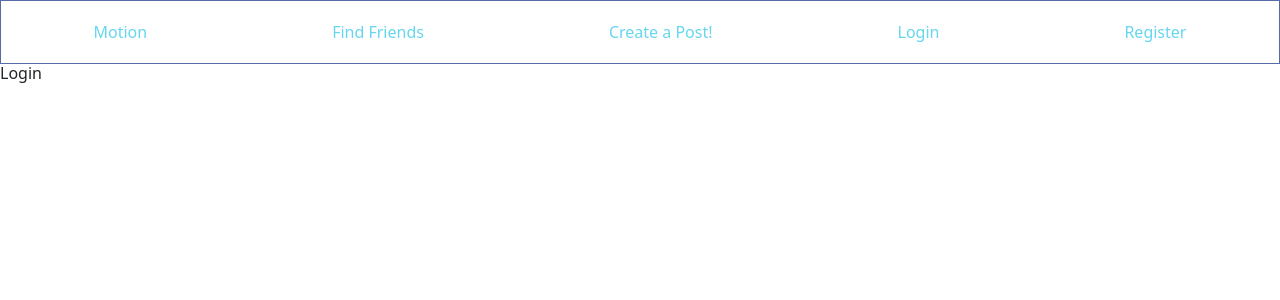
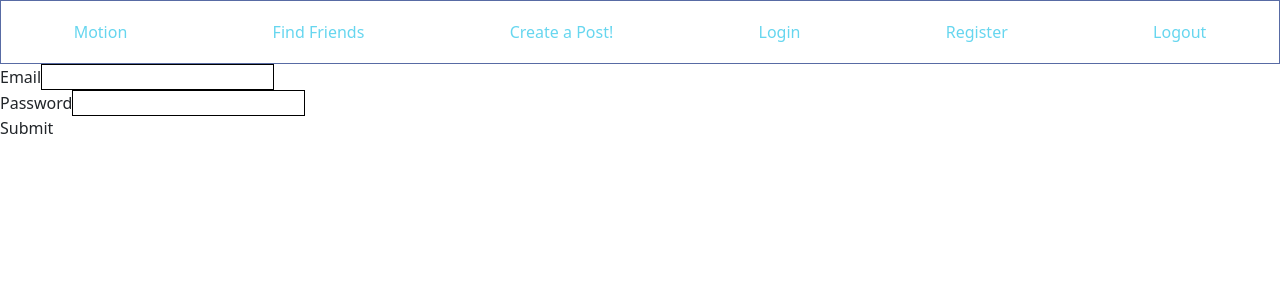
Before and after one commit to dininni8319/motion, a React (Create React App) app in the folder frontend/: page /login in a window 1280 px wide. Shown: the top 300 px of the page. Built offline with nearby package versions, Linux system fonts and the light colour scheme; no server answers.

Commit message:
feature login, logout, and register working proprerly

```diff
--- a/frontend/src/components/Context/Auth/index.js
+++ b/frontend/src/components/Context/Auth/index.js
@@ -9,8 +9,6 @@ export function AuthProvider(props) {
 
      const [ user, setUser ] = useState(JSON.parse(initialUser))
      const { url } = useContext(ConfigContext)
-      console.log(user);
-     console.log(url, 'url');
 
      const login = ( first_name, last_name, token, id ) => {
 
--- a/frontend/src/components/UI/Navbar/Navbar.js
+++ b/frontend/src/components/UI/Navbar/Navbar.js
@@ -1,7 +1,13 @@
 import { Link } from 'react-router-dom';
 import { NavbarStyle } from './NavbarStyle.js';
+import { useContext } from 'react';
+import { AuthContext } from './../../Context/Auth/index';
 
 const Navbar = () => {
+
+    const { logout } = useContext(AuthContext)
+    console.log(logout);
+
     return (
         <nav>
             <NavbarStyle>
@@ -21,6 +27,9 @@ const Navbar = () => {
                 <li>
                     <Link to="/register">Register</Link>
                 </li>
+                <li>
+                    <button onClick={logout}>Logout</button>
+                </li>
             </NavbarStyle>
         </nav>
     );
--- a/frontend/src/components/Views/AddPost/Login/Login.js
+++ b/frontend/src/components/Views/AddPost/Login/Login.js
@@ -1,5 +1,47 @@
+import useInput from '../../../../Hooks/useInput';
+import { useContext } from 'react';
+import { useNavigate } from 'react-router';
+import { ConfigContext } from '../../../Context/Config/index';
+import { AuthContext } from '../../../Context/Auth/index';
+
 const Login = () => {
-    return <h1>Login</h1>;
+
+    const { url } = useContext(ConfigContext)
+    const { login } = useContext(AuthContext)
+    const navigate = useNavigate()
+
+    const email = useInput('')
+    const password = useInput('')
+
+    const handleLogin = e => {
+        e.preventDefault()
+
+        fetch(`${url.backend}/api/users/login`, {
+            method: "POST",
+            headers: {"Content-type":"application/json"},
+            body: JSON.stringify({email: email.value, password: password.value})
+        })
+         .then(resp => resp.json())
+         .then(data => {
+             let loginData = data.data
+             login(loginData.first_name, loginData.last_name, data.token, loginData.id)
+             navigate('/')
+         })
+    }
+
+    return (
+       <form onSubmit={handleLogin}>
+           <div>
+               <label htmlFor="">Email</label>
+               <input type="email" {...email}/>
+           </div>
+           <div>
+               <label htmlFor="">Password</label>
+               <input type="password" {...password}/>
+           </div>
+           <button type='submit'>Submit</button>
+       </form>
+    )
 };
 
 export default Login;
```
